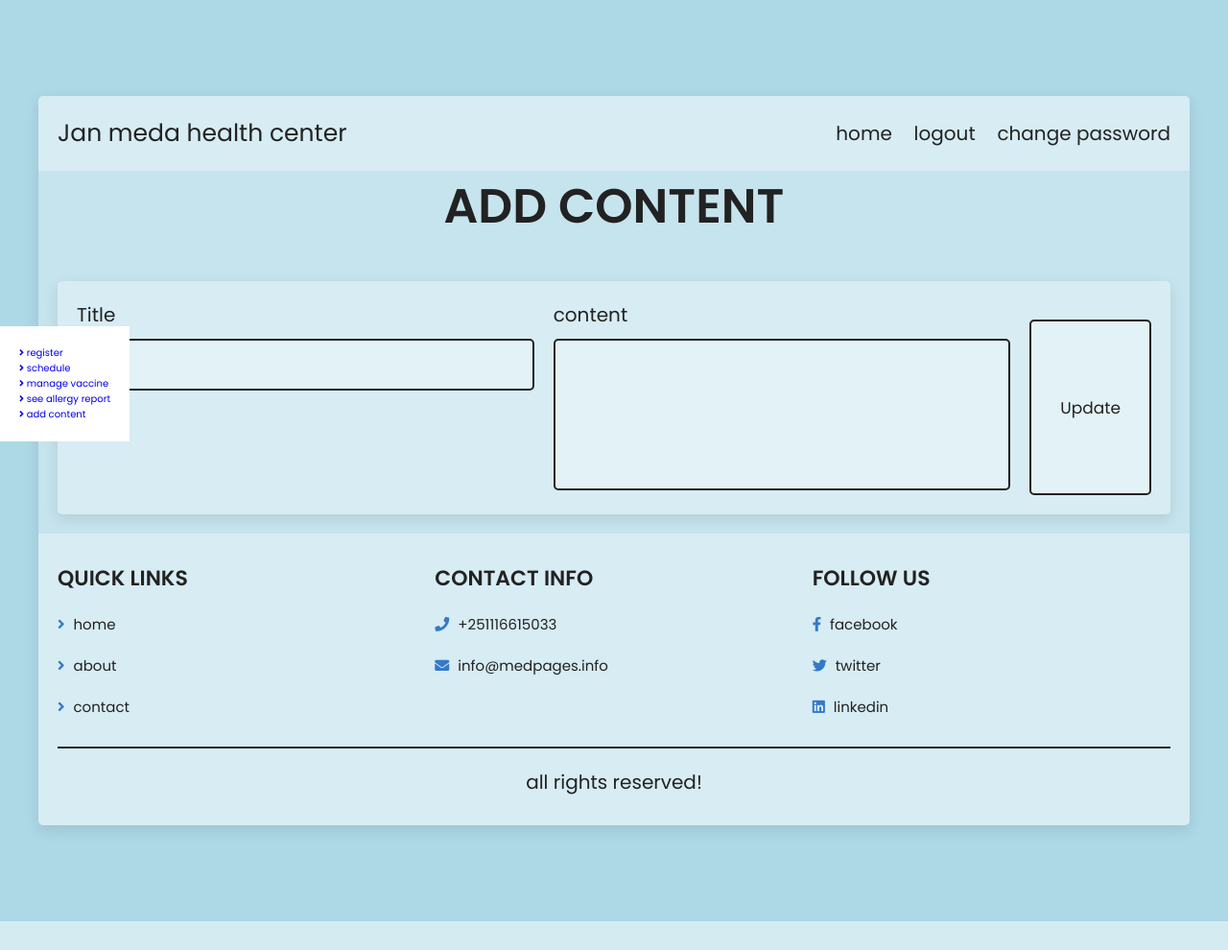
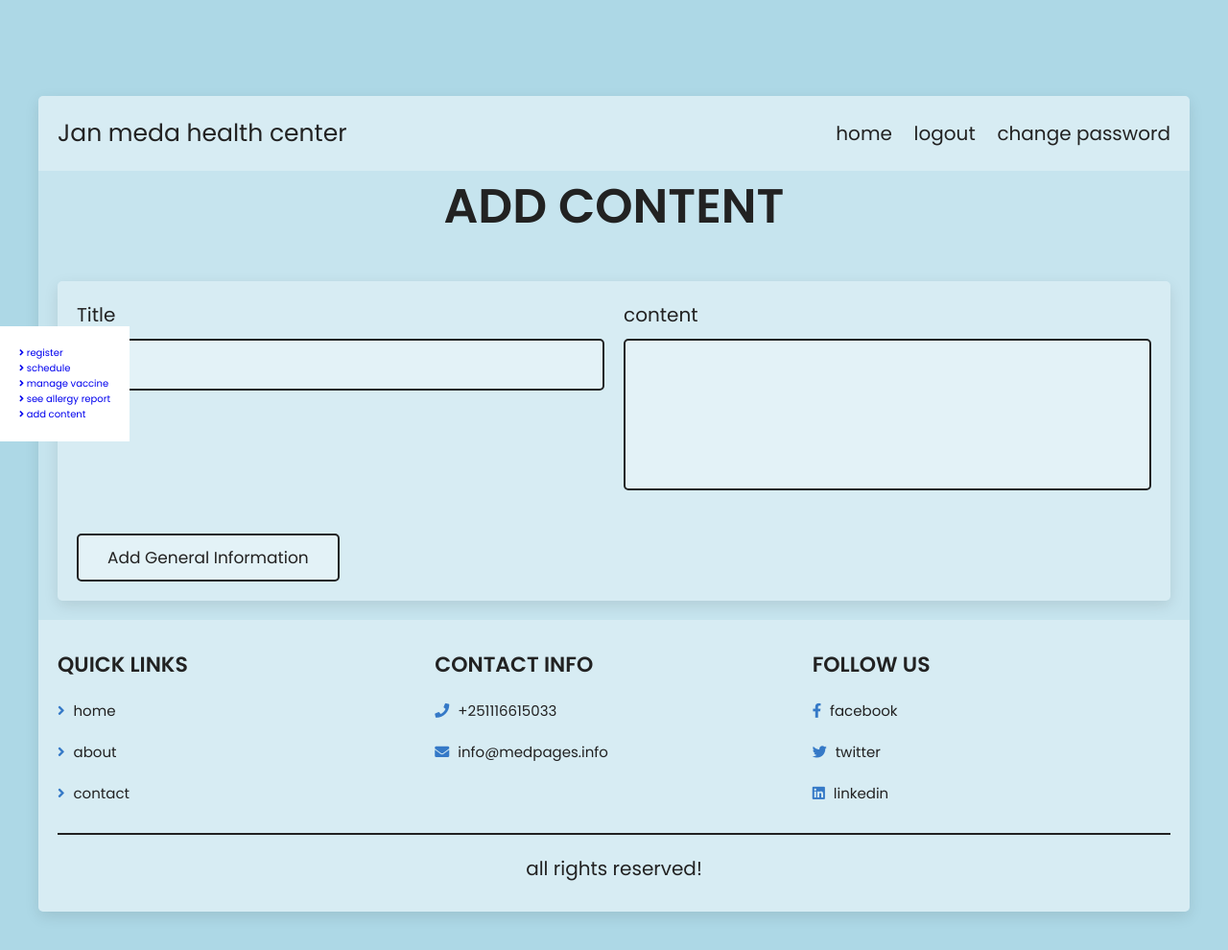
Before and after one commit to lensesorsa/lense, a PHP site: page /content.php in a window 1280 px wide. Shown: the top 990 px of the page at 96% size. Before the commit the page ends 960 px from the top, so only its background shows below. Run offline with PHP 8.4, Linux system fonts and the light colour scheme; data that the repository does not hold is empty.

Commit message:
change button name

```diff
--- a/content.php
+++ b/content.php
@@ -140,7 +140,7 @@
                      <span class="error" style="color: red;"><?php echo $timeErr; ?></span>
                      <input type="time" placeholder="enter time of vaccination" name="time" required>
                   </div> -->
-                        <input type="submit" value="update" name="update" class="btn">
+                        <input type="submit" value="add general information" name="update" class="btn">
                     </div>
                 </form>
             </section>
--- a/parent.php
+++ b/parent.php
@@ -46,7 +46,7 @@
    // $stmt = $conn->query("select c_id from parent where p_id='{$_SESSION['name']}'");
 
 
-   ?>
+?>
    <section class="footer">
       <div class="box-container">
       <?php @include 'parentnavigation.php';?>
```
